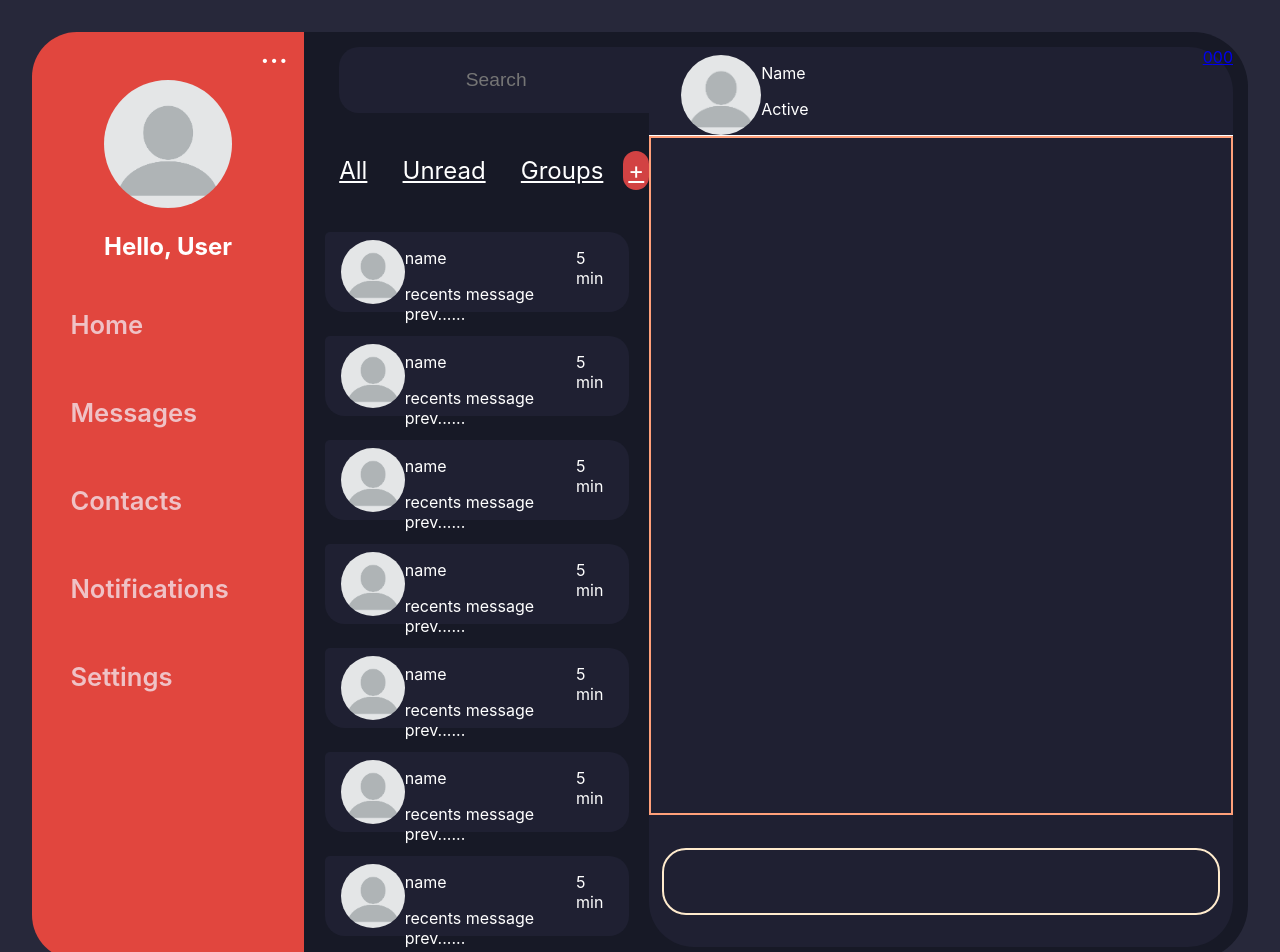
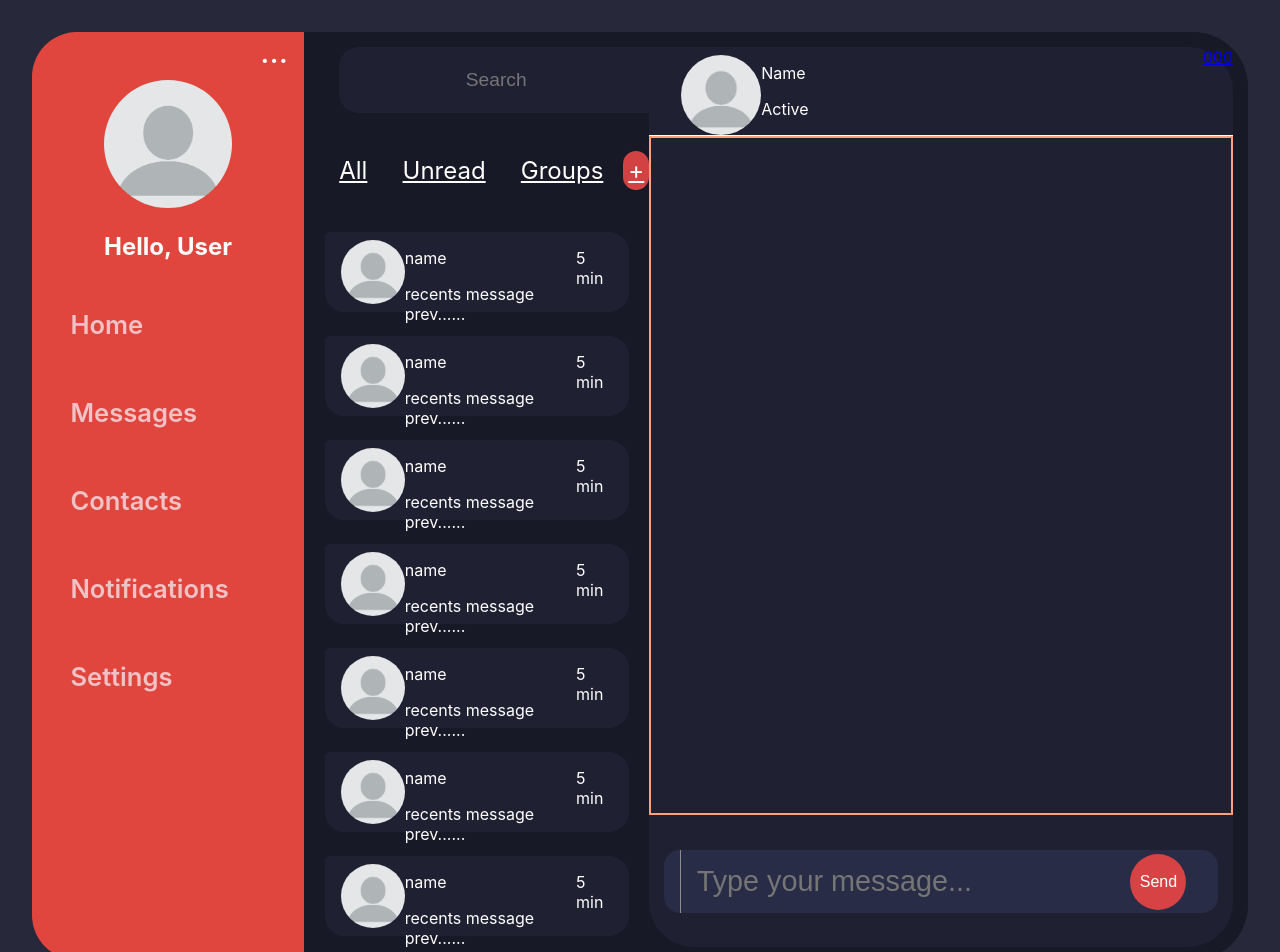
Before and after one commit to AdamPayne238/ciao-fe, a React (Create React App) app in the folder ciao-app/: page /features in a window 1280 px wide. Shown: the top 952 px of the page. Built offline with nearby package versions, Linux system fonts and the light colour scheme; sample sign-in values are in the browser's storage.

Commit message:
chat input basic layout finished

```diff
--- a/ciao-app/src/components/app/sub/active-message/chatinput/ChatInput.js
+++ b/ciao-app/src/components/app/sub/active-message/chatinput/ChatInput.js
@@ -7,6 +7,18 @@ const ChatInput = () => {
     return(
         <div className="chat-input-container">
 
+            <div className="chat-input-icons">
+                <p></p>
+            </div>
+
+            <input
+                type="text"
+                placeholder="Type your message..."
+            />
+
+            <button>
+                Send
+            </button>
         </div>
     )
 }
--- a/ciao-app/src/components/app/sub/active-message/chatinput/ChatInput.scss
+++ b/ciao-app/src/components/app/sub/active-message/chatinput/ChatInput.scss
@@ -1,7 +1,30 @@
 .chat-input-container{
-    border: 2px solid blanchedalmond;
+    // border: 2px solid blanchedalmond;
+    background: #282C47;
     height: 7%;
     width: 95%;
     margin: auto;
-    border-radius: 1.5rem;
+    border-radius: 1rem;
+    display: flex;
+    justify-content: space-between;
+    input{
+        width: 75%;
+        background: #282C47 ;
+        border: #282C47;
+        font-size: 1.8rem;
+        padding-left: 1rem;
+        border-left: 0.1px solid #8C8C8C;
+    }
+    button{
+        margin-top: 0.25rem;
+        margin-right: 2rem;
+        text-align: center;
+        height: 3.5rem;
+        width: 3.5rem;
+        background: #D74344;
+        border: #D74344;
+        border-radius: 50%;
+        color: white;
+        font-size: 1rem;
+    }
 }
```
